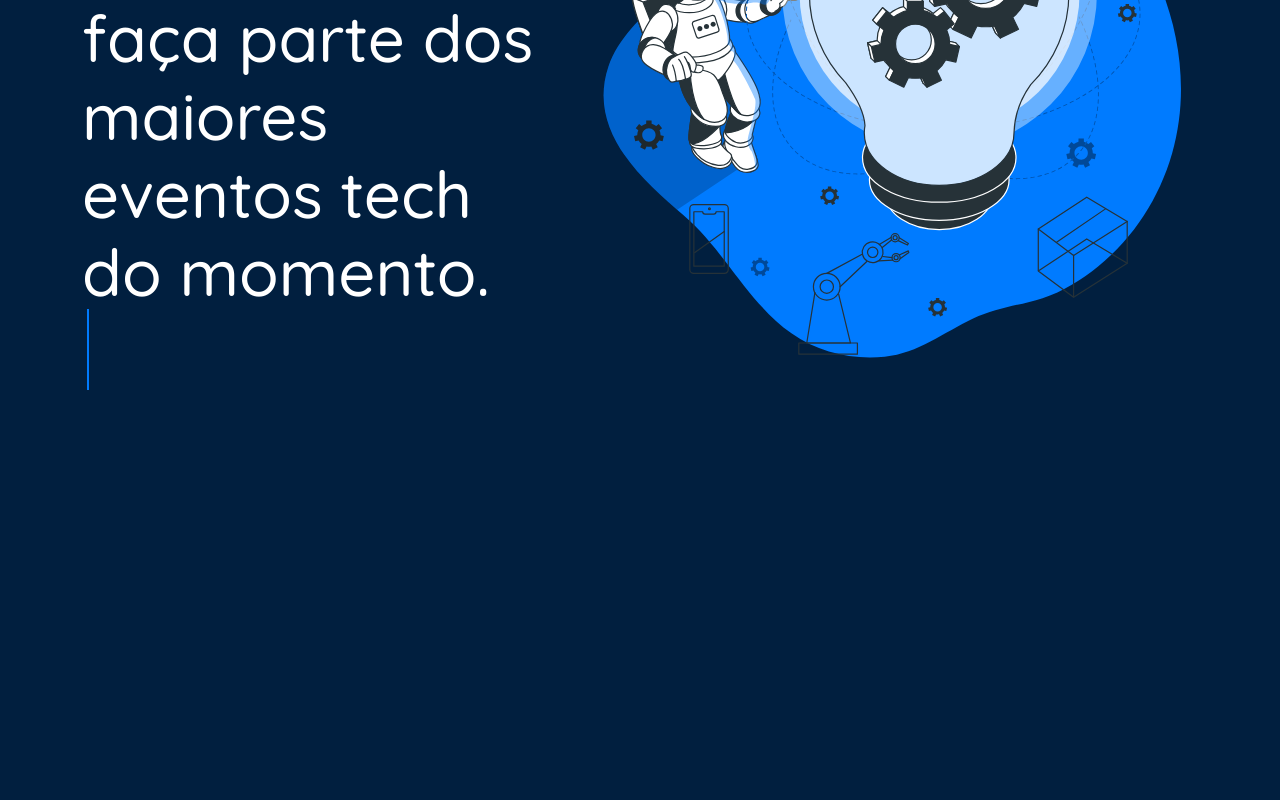
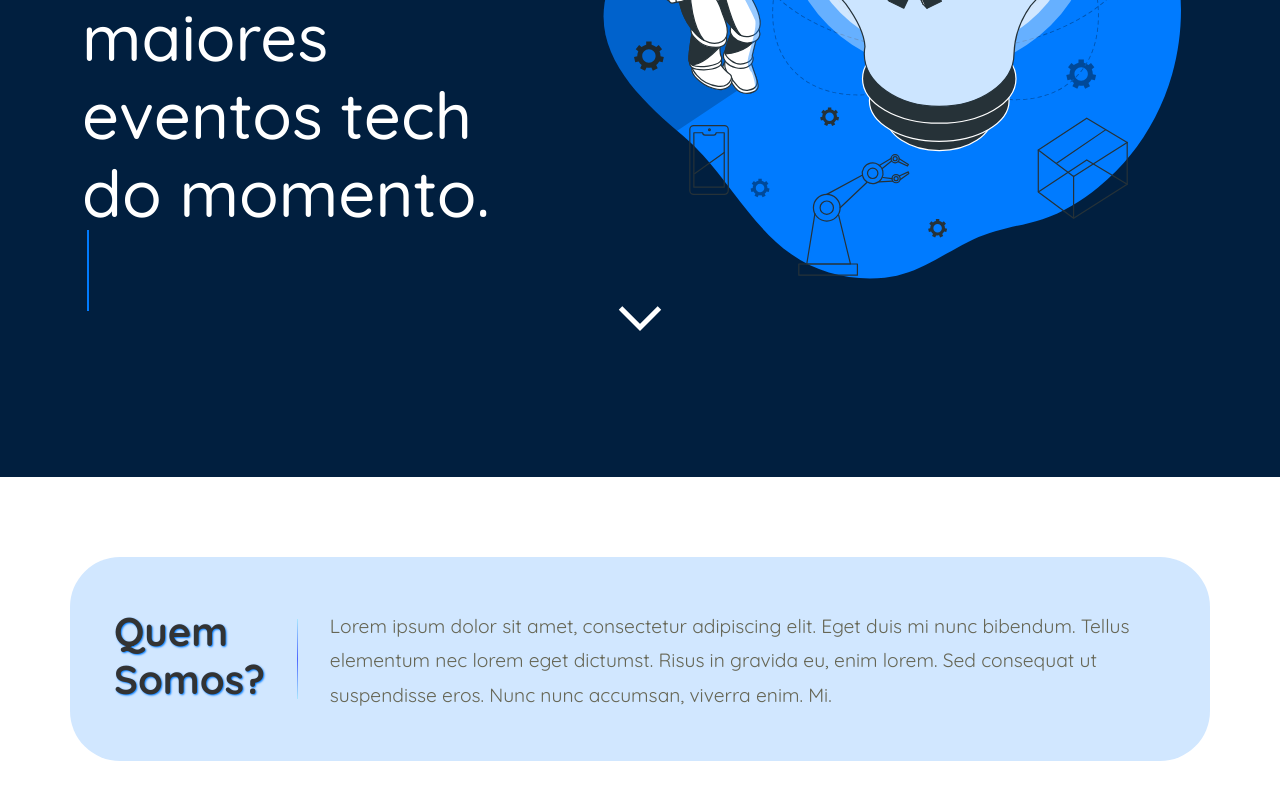
Before and after one commit to lucasviniz/vorg, a plain HTML site: page home.html in a window 1280 px wide. Shown: the part 354-1154 px from the top of the page. Before the commit the page ends 800 px from the top, so only its background shows below. Drawn offline with nearby package versions, Linux system fonts and the light colour scheme.

Commit message:
page about us, section about us home and css restructuring

```diff
--- a/index.html
+++ b/home.html
@@ -12,7 +12,7 @@
     </head>
     <body>
 
-        <nav class="navbar navbar-expand-lg bg-body-tertiary dark">
+        <nav class="navbar navbar-expand-lg navbar-dark bg-body-tertiary dark">
             <div class="container-md">
                 <img class="expo-logo" src="./expo-logo.png" alt="">
                 <button class="navbar-toggler" type="button" data-bs-toggle="collapse" data-bs-target="#navbarNavAltMarkup" aria-controls="navbarNavAltMarkup" aria-expanded="false" aria-label="Toggle navigation">
@@ -24,7 +24,7 @@
                           <a class="nav-link active" aria-current="page" href="#">Home</a>
                         </li>
                         <li class="nav-item">
-                          <a class="nav-link" href="#">Sobre nos</a>
+                          <a class="nav-link" href="./about.html">Sobre nos</a>
                         </li>
                         <li class="nav-item">
                           <a class="nav-link" href="#">Eventos</a>
@@ -34,17 +34,36 @@
             </div>
         </nav>
 
-        <div class="banner container-md">
-            <div class="leading">
-                <h1>Descubra novas tendências e faça parte dos maiores eventos tech do momento. <br><span id="dynamic-text"></span></h1>
+        <div class="hero-section container-md">
+            <div class="banner">
+                <div class="leading">
+                    <h1>Descubra novas tendências e faça parte dos maiores eventos tech do momento. <br><span id="dynamic-text"></span></h1>
+                </div>
+
+                <img src="./innovation.svg" alt="">
             </div>
 
-            <img src="./innovation.svg" alt="">
+            <div class="arrow-container">
+                <a href="#about-us" class="arrow-link">
+                    <div class="arrow"></div>
+                </a>
+            </div>
         </div>
 
 
         <div class="content">
+            <section id="about-us">
+                <div class="container-md card-about">
+                    <div class="quem-somos-title">
+                        <h2>Quem Somos?</h2>
+                    </div>
+                    <div id="divider"></div>
 
+                    <p class="quem-somos-description">
+                        Lorem ipsum dolor sit amet, consectetur adipiscing elit. Eget duis mi nunc bibendum. Tellus elementum nec lorem eget dictumst. Risus in gravida eu, enim lorem. Sed consequat ut suspendisse eros. Nunc nunc accumsan, viverra enim. Mi.
+                    </p>
+                </div>
+            </section>
         </div>
 
         <script src="./script.js"></script>
--- a/script.js
+++ b/script.js
@@ -26,5 +26,12 @@ function digitar() {
   }
 }
 
+document.querySelector('.arrow-link').addEventListener('click', function(e) {
+  e.preventDefault();  // Evita o comportamento padrão de pular diretamente
+  document.querySelector('#about-us').scrollIntoView({
+      behavior: 'smooth'  // Comportamento de rolagem suave
+  });
+});
+
 // Começa a digitar imediatamente
 digitar();
--- a/style.css
+++ b/style.css
@@ -2,6 +2,11 @@
     font-family: "Quicksand", sans-serif;
     box-sizing: border-box;
 }
+
+html {
+    scroll-behavior: smooth; /* Transição suave */
+}
+
 
 .navbar{
     background-color: #011f3f !important;
@@ -34,18 +39,96 @@ body{
     overflow: hidden;
 }
 
+.hero-section{
+    display: flex;
+    flex-direction: column;
+    align-items: center;
+    padding-bottom: 10rem;
+}
+
 
 .banner{
     display: flex;
     align-items: center;
     gap: 30px;
-    height: calc(100vh - 70px);
+    height: calc(100vh - 70px - 10rem);
 }
 
 .banner > img{
     max-width: 600px;
 }
 
+.arrow-container {
+    text-align: center;
+}
+
+
+.arrow-link {
+    text-decoration: none;
+    font-size: 14px;
+  transition-property: font-size;
+  transition-duration: 4s;
+  transition-delay: 2s;
+}
+
+.arrow {
+    width: 30px;
+    height: 30px;
+    border-right: 5px solid #ffffff;
+    border-bottom: 5px solid #ffffff;
+    transform: rotate(45deg);
+    animation: pulse 1.5s infinite ease-in-out;
+}
+
+.navbar{
+    border-bottom: 1px solid #ffffff26
+}
+
+@keyframes pulse {
+    0% {
+        transform: translateY(0) rotate(45deg);
+    }
+    50% {
+        transform: translateY(10px) rotate(45deg);
+    }
+    100% {
+        transform: translateY(0) rotate(45deg);
+    }
+}
+
 .content{
+    background-color: white;
+    padding-block: 5rem;
+}
+
+.card-about{
+    display: flex;
+    align-items: center;
+    border-radius: 50px;
+    color: white;
+    background-color: #d1e7ff;
+}
+
+.quem-somos-title > h2{
+    padding: 2rem;
+    font-weight: bold;
+    font-size: 2.5rem;
+    color: #333;
+    text-shadow: 1px 1px 2px #007bff;
 
 }
+.quem-somos-description{
+    font-size: 1.2em;
+    padding: 2rem;
+    line-height: 1.8;
+    margin-top: 20px;
+    color: #665;
+
+}
+
+#divider {
+	height: 80px;
+	width: 2px;
+	background: blue;
+	background: linear-gradient( hsl(197, 100%, 83%), hsl(231, 100%, 65%), hsl(197, 100%, 83%));
+}
```
Also changed, not shown: about.html (added, +54 -0 lines).
